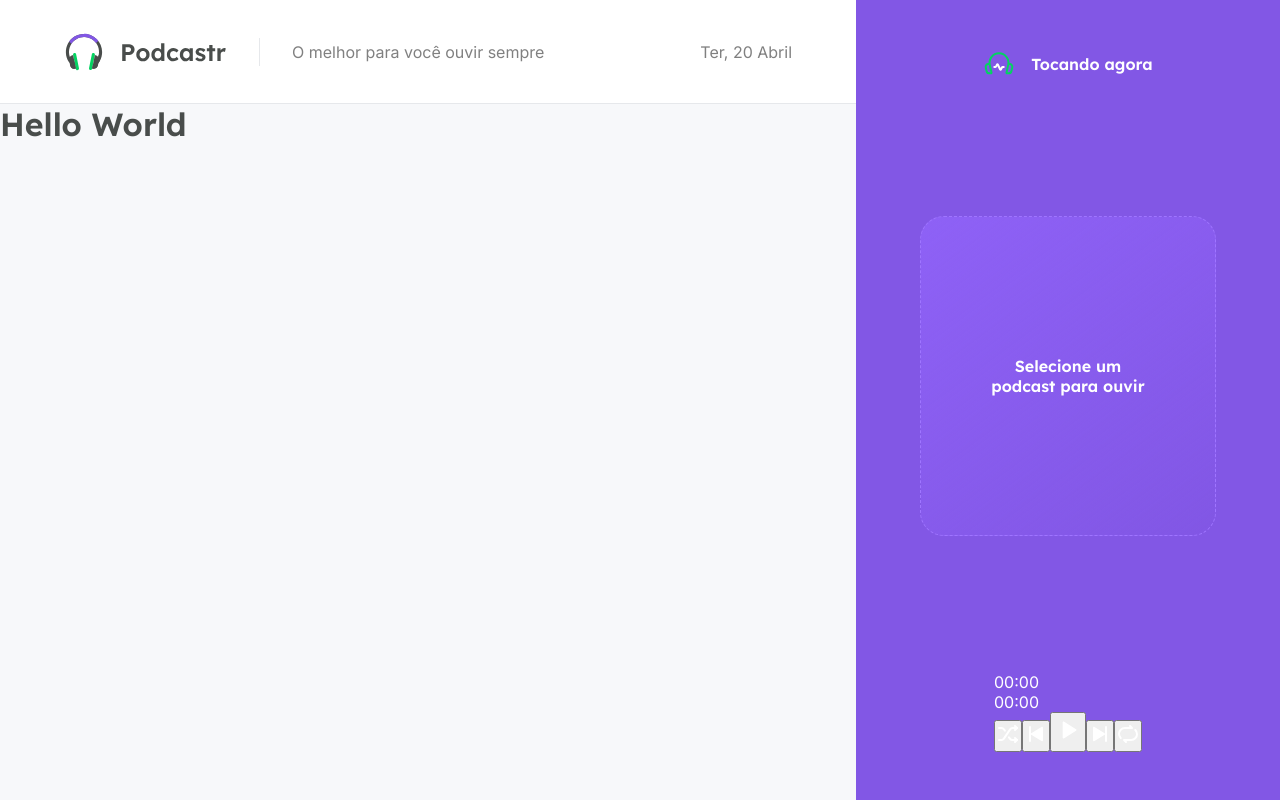
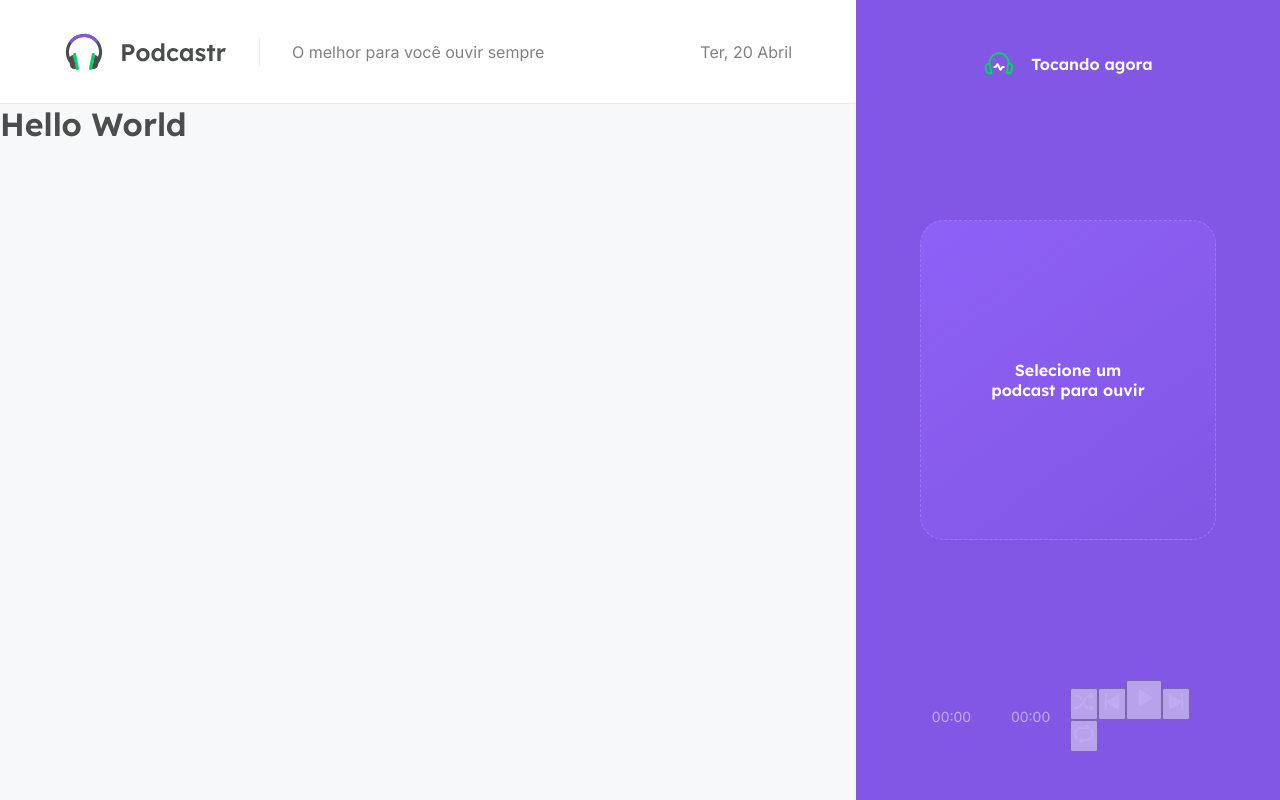
Before and after one commit to rafael-araujo-reis/podcasternext, a Next.js app: page / in a window 1280 px wide. Built offline with nearby package versions, Linux system fonts and the light colour scheme.

Commit message:
Style progress bar and buttons

```diff
--- a/src/components/Player/index.tsx
+++ b/src/components/Player/index.tsx
@@ -13,13 +13,15 @@ export function Player() {
         <strong>Selecione um podcast para ouvir</strong>
       </div>
 
-      <footer>
+      <footer className={styles.empty}>
         <div className={styles.progress}>
           <span>00:00</span>
-          <div className="styles emptySlider" />
+          <div className={styles.slider}>
+            <div className={styles.emptySlider} />
+          </div>
           <span>00:00</span>
 
-          <div className="styles buttons">
+          <div className={styles.buttons}>
             <button type="button">
               <img src="/shuffle.svg" alt="Embaralhar" />
             </button>
--- a/src/components/Player/styles.module.scss
+++ b/src/components/Player/styles.module.scss
@@ -24,6 +24,14 @@
     font-family: Lexend, sans-serif;
     font-weight: 600;
   }
+
+  footer {
+    align-self: stretch;
+
+    &.empty {
+      opacity: 0.5;
+    }
+  }
 }
 
 .emptyPlayer {
@@ -43,3 +51,32 @@
   align-items    : center;
   justify-content: center;
 }
+
+.progress {
+  display: flex;
+
+  align-items: center;
+  gap        : 0.5rem;
+
+  font-size: 0.875rem;
+
+
+  span {
+    display   : inline-block;
+    width     : 4rem;
+    text-align: center;
+  }
+
+  .slider {
+    flex: 1;
+
+    .emptySlider {
+      width        : 100%;
+      height       : 4px;
+      background   : var(--purple-300);
+      border-radius: 2px;
+    }
+  }
+
+
+}
```
